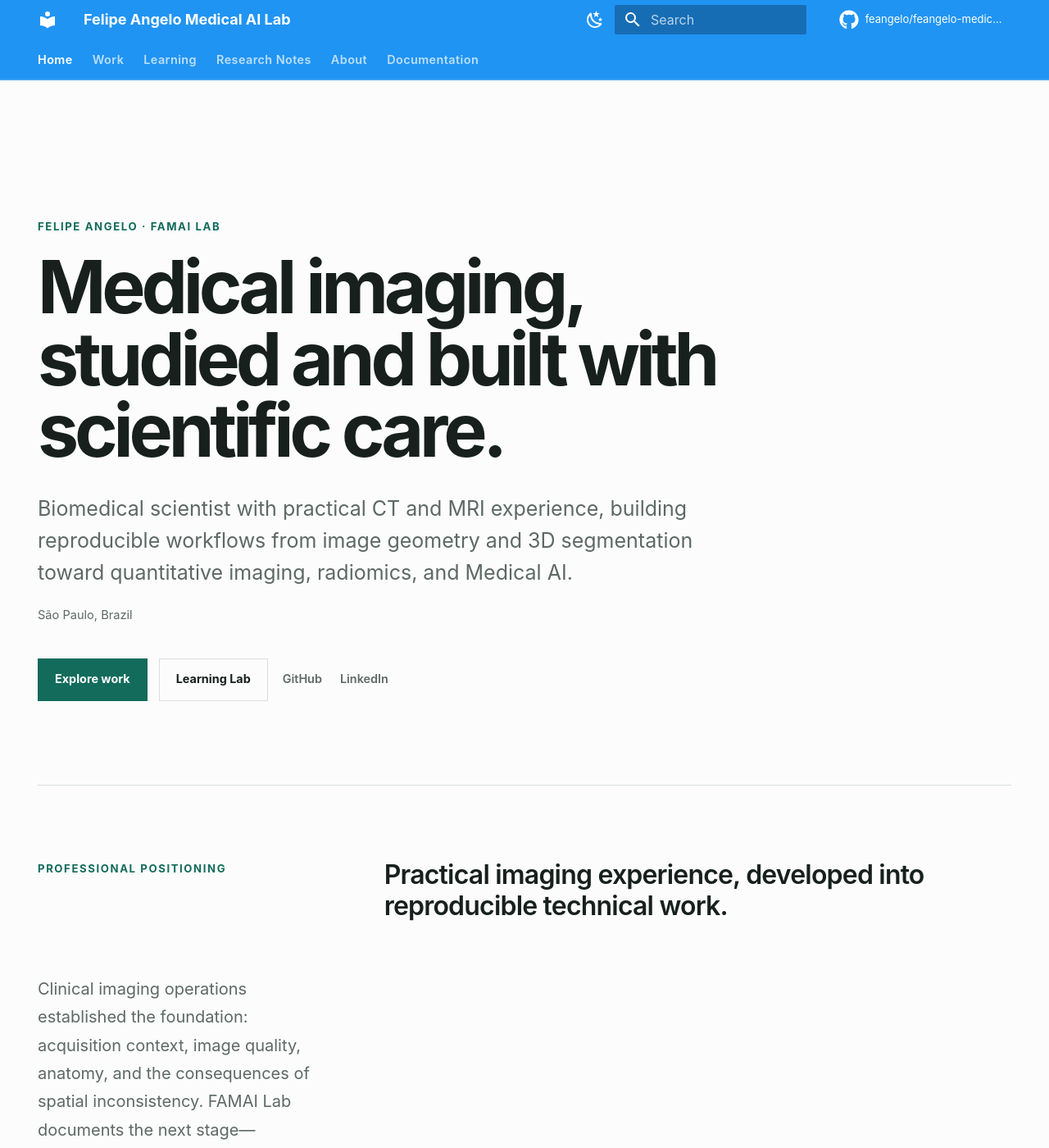
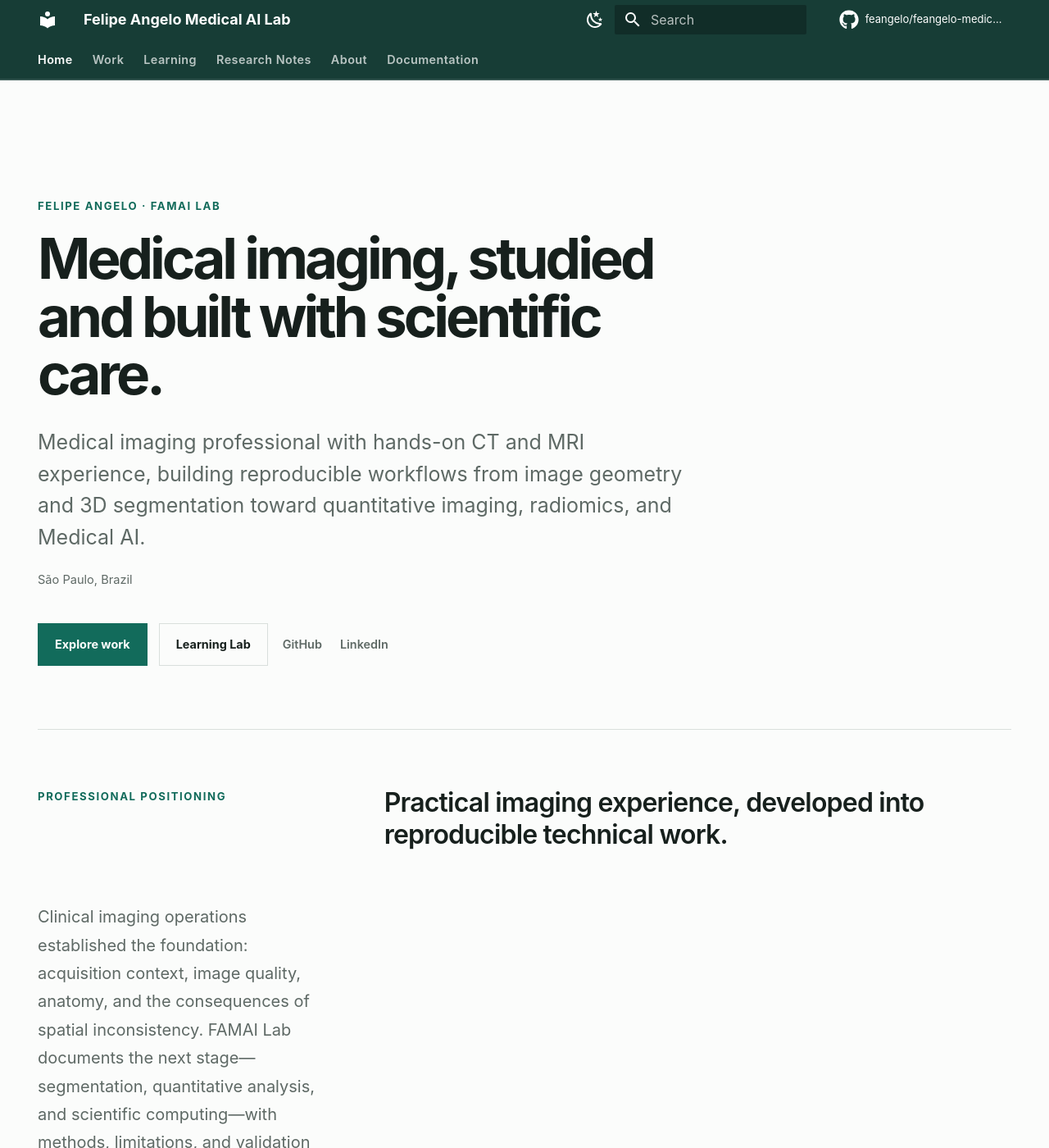
Before and after one commit to feangelo/feangelo-medical-ai, an MkDocs documentation site: the page built from docs/index.md, in a window 1280 px wide and 1400 px high. Shown: the whole window at 82% size. Built offline with MkDocs 1.6.1 and Material for MkDocs 9.7.7, drawn with Linux system fonts in a browser that asks for light colours; comment, search, counter and statistics services are not loaded.

Commit message:
style: refine portfolio visual system

```diff
--- a/docs/index.md
+++ b/docs/index.md
@@ -7,7 +7,7 @@ hide:
 <section class="portfolio-hero" aria-labelledby="hero-title">
   <p class="portfolio-eyebrow">Felipe Angelo <span aria-hidden="true">·</span> FAMAI Lab</p>
   <h1 id="hero-title">Medical imaging, studied and built with scientific care.</h1>
-  <p class="portfolio-lead">Biomedical scientist with practical CT and MRI experience, building reproducible workflows from image geometry and 3D segmentation toward quantitative imaging, radiomics, and Medical AI.</p>
+  <p class="portfolio-lead">Medical imaging professional with hands-on CT and MRI experience, building reproducible workflows from image geometry and 3D segmentation toward quantitative imaging, radiomics, and Medical AI.</p>
   <p class="portfolio-location">São Paulo, Brazil</p>
   <nav class="portfolio-actions" aria-label="Primary portfolio links">
     <a class="portfolio-button portfolio-button--primary" href="work/">Explore work</a>
--- a/docs/stylesheets/extra.css
+++ b/docs/stylesheets/extra.css
@@ -10,7 +10,14 @@
   --md-text-font: "Inter", "Segoe UI", system-ui, -apple-system, BlinkMacSystemFont, sans-serif;
   --md-code-font: "SFMono-Regular", Consolas, "Liberation Mono", monospace;
   --md-primary-fg-color: #173d36;
+  --md-primary-fg-color--light: #24584f;
+  --md-primary-fg-color--dark: #102f2a;
   --md-accent-fg-color: #126b5b;
+  --md-footer-bg-color: #f5f7f6;
+  --md-footer-bg-color--dark: #edf1ef;
+  --md-footer-fg-color: #27312e;
+  --md-footer-fg-color--light: #4f5c57;
+  --md-footer-fg-color--lighter: #68756f;
 }
 
 [data-md-color-scheme="slate"] {
@@ -25,7 +32,14 @@
   --md-default-bg-color: #101715;
   --md-default-fg-color: #edf3f0;
   --md-primary-fg-color: #142e29;
+  --md-primary-fg-color--light: #1f463e;
+  --md-primary-fg-color--dark: #0d2420;
   --md-accent-fg-color: #69c7b3;
+  --md-footer-bg-color: #17201e;
+  --md-footer-bg-color--dark: #101715;
+  --md-footer-fg-color: #edf3f0;
+  --md-footer-fg-color--light: #c2cec9;
+  --md-footer-fg-color--lighter: #9eada7;
 }
 
 html {
@@ -44,11 +58,26 @@ body {
 }
 
 .md-header {
+  background-color: var(--md-primary-fg-color);
   border-bottom: 1px solid color-mix(in srgb, white 16%, transparent);
 }
 
 .md-tabs {
+  background-color: var(--md-primary-fg-color);
   border-bottom: 1px solid color-mix(in srgb, white 10%, transparent);
+}
+
+.md-header__topic[data-md-component="header-topic"] {
+  display: none;
+}
+
+.md-header__topic:first-child {
+  opacity: 1 !important;
+  transform: none !important;
+}
+
+.md-header__title {
+  min-width: 0;
 }
 
 .md-tabs__link {
@@ -104,12 +133,17 @@ body {
   color: var(--famai-accent-strong);
 }
 
-.md-typeset a:focus-visible,
+.md-typeset a:focus-visible {
+  border-radius: 0.1rem;
+  outline: 3px solid var(--famai-accent);
+  outline-offset: 3px;
+}
+
 .md-header a:focus-visible,
 .md-tabs a:focus-visible {
   border-radius: 0.1rem;
-  outline: 3px solid var(--famai-accent);
-  outline-offset: 3px;
+  outline: 3px solid white;
+  outline-offset: 2px;
 }
 
 .md-typeset table:not([class]) {
@@ -127,18 +161,35 @@ body {
 }
 
 .md-footer {
-  background: var(--famai-surface);
-  color: var(--famai-muted);
+  background: var(--md-footer-bg-color);
+  color: var(--md-footer-fg-color);
   border-top: 1px solid var(--famai-line);
 }
 
 .md-footer-meta {
-  background: transparent;
+  background: var(--md-footer-bg-color--dark);
+}
+
+.md-copyright,
+.md-copyright__highlight,
+.md-social__link {
+  color: var(--md-footer-fg-color--light);
+}
+
+.md-footer a:hover,
+.md-social__link:hover {
+  color: var(--famai-accent);
+}
+
+.md-footer a:focus-visible {
+  border-radius: 0.1rem;
+  outline: 3px solid var(--famai-accent);
+  outline-offset: 3px;
 }
 
 .portfolio-hero {
-  max-width: 48rem;
-  padding: clamp(3rem, 9vw, 7rem) 0 clamp(3.5rem, 8vw, 6rem);
+  max-width: 46rem;
+  padding: clamp(3rem, 7vw, 5.75rem) 0 clamp(3.25rem, 6vw, 4.6rem);
 }
 
 .portfolio-eyebrow,
@@ -152,18 +203,18 @@ body {
 }
 
 .portfolio-hero h1 {
-  max-width: 44rem;
+  max-width: 42rem;
   margin: 0;
   color: var(--famai-ink);
-  font-size: clamp(2.55rem, 7vw, 5.25rem);
+  font-size: clamp(2.55rem, 5.4vw, 4.55rem);
   font-weight: 650;
   letter-spacing: -0.058em;
-  line-height: 0.98;
+  line-height: 1.02;
 }
 
 .portfolio-lead {
-  max-width: 42rem;
-  margin: 1.6rem 0 0;
+  max-width: 40rem;
+  margin: 1.4rem 0 0;
   color: var(--famai-muted);
   font-size: clamp(1rem, 2.1vw, 1.25rem);
   line-height: 1.55;
@@ -233,7 +284,7 @@ body {
 
 .portfolio-intro,
 .portfolio-section {
-  padding: clamp(2.8rem, 7vw, 5rem) 0;
+  padding: clamp(2.6rem, 5.5vw, 4.25rem) 0;
   border-top: 1px solid var(--famai-line);
 }
 
@@ -503,7 +554,7 @@ body {
   }
 
   .portfolio-hero {
-    padding-top: 4rem;
+    padding-top: 3.5rem;
   }
 
   .work-entry {
@@ -518,11 +569,11 @@ body {
   }
 
   .portfolio-hero {
-    padding: 3.5rem 0 3rem;
+    padding: 3.1rem 0 2.8rem;
   }
 
   .portfolio-hero h1 {
-    font-size: clamp(2.35rem, 12vw, 3.6rem);
+    font-size: clamp(2.35rem, 11vw, 3.25rem);
   }
 
   .portfolio-intro,
--- a/mkdocs.yml
+++ b/mkdocs.yml
@@ -13,15 +13,15 @@ theme:
   palette:
     - media: "(prefers-color-scheme: light)"
       scheme: default
-      primary: blue
-      accent: teal
+      primary: custom
+      accent: custom
       toggle:
         icon: material/weather-night
         name: Switch to dark mode
     - media: "(prefers-color-scheme: dark)"
       scheme: slate
-      primary: blue
-      accent: teal
+      primary: custom
+      accent: custom
       toggle:
         icon: material/weather-sunny
         name: Switch to light mode
```
Also changed, not shown: README.md (+1 -1 lines), docs/about.md (+1 -1 lines).
